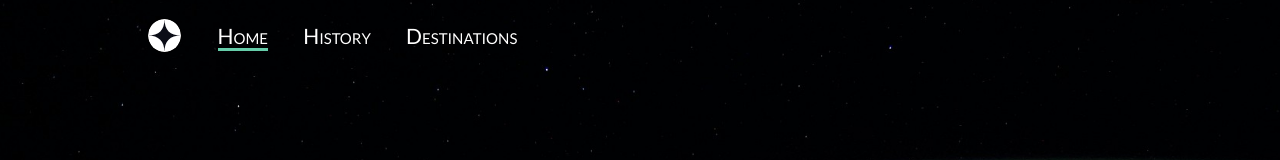
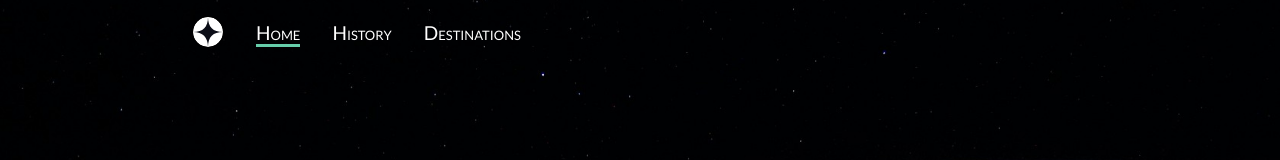
Before and after one commit to tasxatzial/intersection-observer-demo, a plain HTML site: page src/index.html in a window 1280 px wide. Shown: the top 160 px of the page. Drawn offline with Linux system fonts and the light colour scheme.

Commit message:
minor rem->em adjustments

```diff
--- a/src/style.css
+++ b/src/style.css
@@ -86,8 +86,8 @@ p {
 /*===================== IMAGE =====================*/
 
 .logo-link img {
-    max-width: 2rem;
-    max-height: 2rem; /* needed for older browsers */
+    max-width: 2em;
+    max-height: 2em; /* needed for older browsers */
     border: 1px solid black;
     border-radius: 50%;
 }
@@ -134,7 +134,7 @@ p {
 /*===================== CONTAINER =====================*/
 
 .container {
-    max-width: 60rem;
+    max-width: 60em;
     margin: 0 auto;
 }
 
@@ -246,7 +246,6 @@ the negative,positive padding,margin combo is overlaped by the history section *
 
 .destination-img-container {
     max-width: 80%;
-    height: 100%; /* needed for older browsers */
     align-self: center;
 }
 
@@ -259,9 +258,6 @@ the negative,positive padding,margin combo is overlaped by the history section *
 /*************************************** HIGH RES ***************************************/
 
 @media screen and (min-width: 45em) {
-    html {
-        font-size: 110%;
-    }
 
     /*===================== JS =====================*/
 
```
